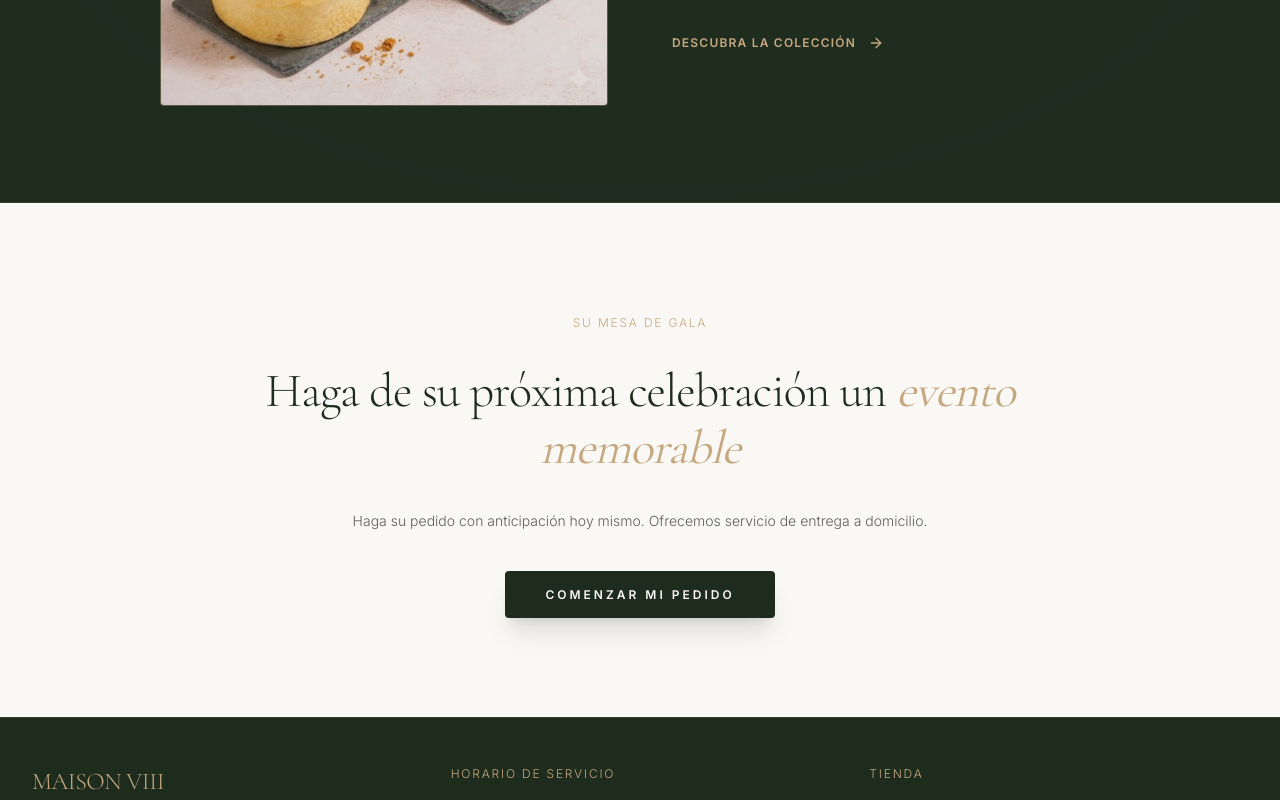
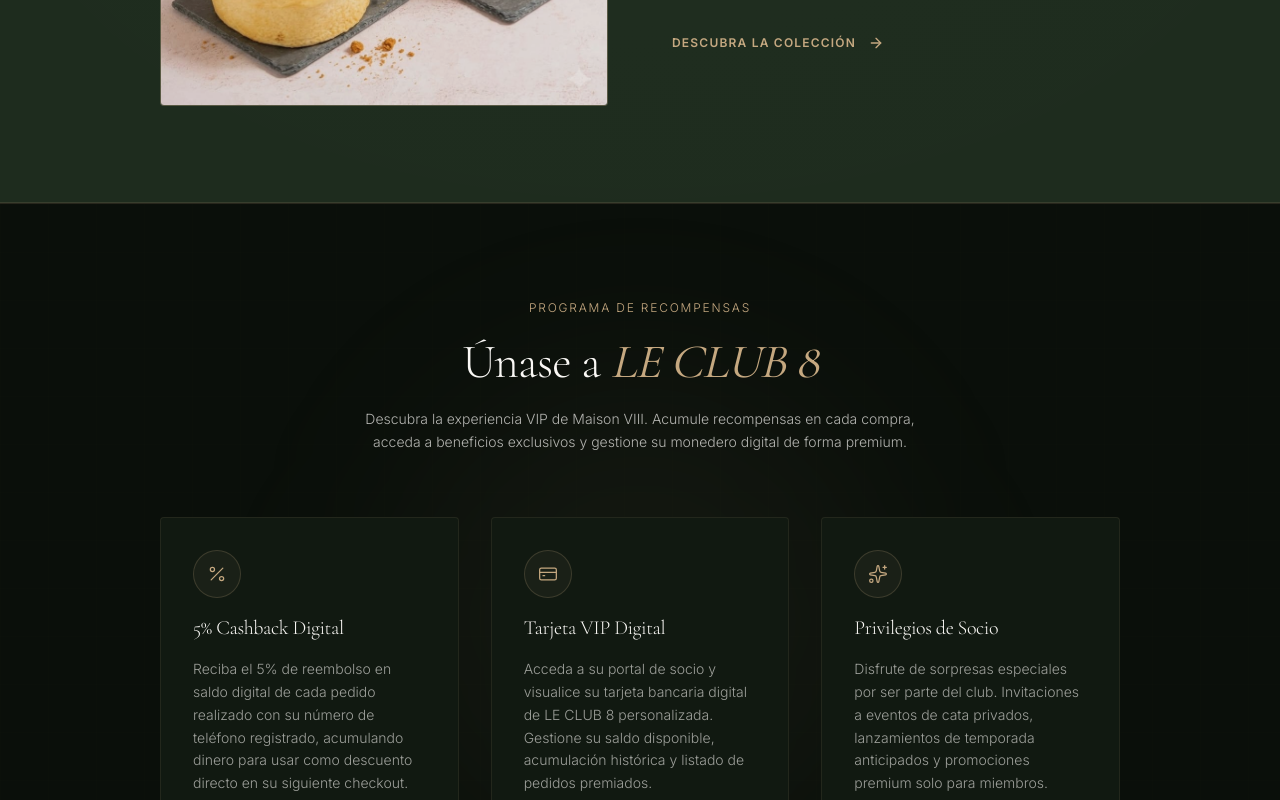
Before and after one commit to mariobernard29/maisonocho, a Next.js app: page / in a window 1280 px wide. Shown: the part 2000-2800 px from the top of the page. Built offline with nearby package versions, Linux system fonts and the light colour scheme; no server answers; the database is empty.

Commit message:
feat: capitalize LE CLUB 8, change reward rate to 5%, and add homepage promotion section

```diff
--- a/src/app/admin/layout.tsx
+++ b/src/app/admin/layout.tsx
@@ -118,7 +118,7 @@
     { name: "Pedidos", path: "/admin/pedidos", icon: ShoppingBag },
     { name: "Productos", path: "/admin/productos", icon: FolderHeart },
     { name: "Clientes", path: "/admin/clientes", icon: Users },
-    { name: "Le Club 8", path: "/admin/club", icon: Award },
+    { name: "LE CLUB 8", path: "/admin/club", icon: Award },
     { name: "Configuraciones", path: "/admin/configuracion", icon: Settings },
   ];
 
@@ -336,7 +336,7 @@
               {pathname === "/admin/pedidos" && "Panel de Pedidos"}
               {pathname === "/admin/productos" && "Administración de Catálogo"}
               {pathname === "/admin/clientes" && "Directorio de Clientes"}
-              {pathname === "/admin/club" && "Le Club 8: Programa de Fidelización"}
+              {pathname === "/admin/club" && "LE CLUB 8: Programa de Fidelización"}
               {pathname === "/admin/configuracion" &&
                 "Configuraciones Avanzadas"}
             </h2>
--- a/src/app/checkout/page.tsx
+++ b/src/app/checkout/page.tsx
@@ -307,11 +307,11 @@
     try {
       const subtotal = cart.getSubtotal();
 
-      // Calculate Le Club 8 Loyalty discount and earnings
+      // Calculate LE CLUB 8 Loyalty discount and earnings
       const availableBalance = loyaltyProfile ? Number(loyaltyProfile.loyalty_balance || 0) : 0;
       const discountAmount = useLoyalty ? Math.min(availableBalance, subtotal + shippingFee) : 0;
       const finalTotal = Math.max(0, subtotal + shippingFee - discountAmount);
-      const earnedRewards = Number((subtotal * 0.01).toFixed(2));
+      const earnedRewards = Number((subtotal * 0.05).toFixed(2));
 
       const orderObj = {
         id: generateUUID(),
@@ -374,7 +374,7 @@
   const availableBalance = loyaltyProfile ? Number(loyaltyProfile.loyalty_balance || 0) : 0;
   const discountAmount = useLoyalty ? Math.min(availableBalance, subtotal + shippingFee) : 0;
   const total = Math.max(0, subtotal + shippingFee - discountAmount);
-  const earnedRewards = subtotal * 0.01;
+  const earnedRewards = subtotal * 0.05;
 
   return (
     <div className="flex flex-col min-h-screen bg-crema">
@@ -651,18 +651,18 @@
                       </label>
                     </div>
 
-                    {/* Le Club 8 Loyalty Balance Section */}
+                    {/* LE CLUB 8 Loyalty Balance Section */}
                     {loyaltyProfile && (
                       <div className="bg-[#0A0F0A] border border-gold/25 p-5 rounded-lg text-xs space-y-3 mt-4 text-[#FAF8F5] shadow-lg">
                         <div className="flex justify-between items-center">
                           <div className="flex items-center gap-2">
                             <span className="w-2 h-2 rounded-full bg-gold animate-pulse" />
-                            <span className="font-semibold tracking-wider uppercase text-gold">Le Club 8</span>
+                            <span className="font-semibold tracking-wider uppercase text-gold">LE CLUB 8</span>
                           </div>
                           <span className="font-mono text-gold font-bold">Saldo disponible: ${(loyaltyProfile.loyalty_balance || 0).toFixed(2)} MXN</span>
                         </div>
                         <p className="text-[11px] text-crema/70 leading-relaxed font-light">
-                          Como miembro de Le Club 8, puedes aplicar tu saldo disponible como descuento inmediato para este pedido.
+                          Como miembro de LE CLUB 8, puedes aplicar tu saldo disponible como descuento inmediato para este pedido.
                         </p>
 
                         {Number(loyaltyProfile.loyalty_balance || 0) > 0 ? (
@@ -674,17 +674,17 @@
                               className="w-4 h-4 accent-gold cursor-pointer"
                             />
                             <span className="text-crema text-[11px] font-medium">
-                              Aplicar descuento de Le Club 8 para este pedido (ahorras <span className="font-bold text-gold">${Math.min(Number(loyaltyProfile.loyalty_balance || 0), subtotal + shippingFee).toFixed(2)}</span>)
+                              Aplicar descuento de LE CLUB 8 para este pedido (ahorras <span className="font-bold text-gold">${Math.min(Number(loyaltyProfile.loyalty_balance || 0), subtotal + shippingFee).toFixed(2)}</span>)
                             </span>
                           </label>
                         ) : (
                           <div className="bg-[#121A12]/30 border border-gold/5 p-3 rounded text-[10px] text-crema/40 italic">
-                            No tienes saldo disponible en este momento. ¡Sigue comprando para acumular el 1%!
+                            No tienes saldo disponible en este momento. ¡Sigue comprando para acumular el 5%!
                           </div>
                         )}
 
                         <div className="text-[10px] text-gold/85 italic">
-                          ✨ Ganarás <span className="font-bold font-mono">${(subtotal * 0.01).toFixed(2)}</span> de recompensa (1%) en este pedido.
+                          ✨ Ganarás <span className="font-bold font-mono">${(subtotal * 0.05).toFixed(2)}</span> de recompensa (5%) en este pedido.
                         </div>
                       </div>
                     )}
@@ -843,7 +843,7 @@
                   </div>
                   {useLoyalty && discountAmount > 0 && (
                     <div className="flex justify-between items-center text-xs text-green-700 font-medium">
-                      <span>Descuento Le Club 8</span>
+                      <span>Descuento LE CLUB 8</span>
                       <span>-${discountAmount.toFixed(2)}</span>
                     </div>
                   )}
@@ -853,7 +853,7 @@
                   </div>
                   {loyaltyProfile && (
                     <div className="text-[10px] text-gold/80 text-right italic pt-1 border-t border-dashed border-olive/10">
-                      Acumularás +${earnedRewards.toFixed(2)} MXN en Le Club 8
+                      Acumularás +${earnedRewards.toFixed(2)} MXN en LE CLUB 8
                     </div>
                   )}
                 </div>
--- a/src/app/page.tsx
+++ b/src/app/page.tsx
@@ -3,7 +3,7 @@
 import React, { useState, useEffect } from "react";
 import Link from "next/link";
 import { motion } from "framer-motion";
-import { ArrowRight, Star, Heart, Award, ShieldCheck } from "lucide-react";
+import { ArrowRight, Star, Heart, Award, ShieldCheck, Sparkles, CreditCard, Percent } from "lucide-react";
 import Header from "../components/client/Header";
 import Footer from "../components/client/Footer";
 import { db } from "../lib/supabase";
@@ -305,6 +305,82 @@
         </div>
       </section>
 
+      {/* LE CLUB 8 Promotional Section */}
+      <section
+        id="le-club-8-promo"
+        className="py-24 bg-[#0A0F0A] text-crema relative overflow-hidden border-t border-b border-gold/15"
+      >
+        {/* Subtle decorative elements matching brand style */}
+        <div className="absolute inset-0 opacity-5 pointer-events-none">
+          <div className="absolute inset-0 bg-[linear-gradient(to_right,rgba(197,168,128,0.15)_1px,transparent_1px),linear-gradient(to_bottom,rgba(197,168,128,0.15)_1px,transparent_1px)] bg-[size:3rem_3rem]"></div>
+        </div>
+        <div className="absolute top-1/2 left-1/2 -translate-x-1/2 -translate-y-1/2 w-[500px] h-[500px] bg-gold/5 rounded-full blur-[100px] pointer-events-none" />
+
+        <div className="mx-auto max-w-5xl px-4 sm:px-6 lg:px-8 relative z-10">
+          <div className="text-center space-y-4 mb-16">
+            <span className="editorial-subtitle text-xs text-gold tracking-[0.25em] font-medium block">
+              Programa de Recompensas
+            </span>
+            <h2 className="editorial-title text-4xl sm:text-5xl font-extralight leading-tight">
+              Únase a <span className="italic text-gold font-normal">LE CLUB 8</span>
+            </h2>
+            <p className="text-sm font-light text-crema/70 max-w-xl mx-auto leading-relaxed">
+              Descubra la experiencia VIP de Maison VIII. Acumule recompensas en cada compra, acceda a beneficios exclusivos y gestione su monedero digital de forma premium.
+            </p>
+          </div>
+
+          <div className="grid grid-cols-1 md:grid-cols-3 gap-8 mb-12">
+            {/* Benefit 1 */}
+            <div className="bg-[#111911] border border-gold/10 hover:border-gold/30 rounded p-8 space-y-4 transition-all duration-300 group hover:-translate-y-1">
+              <div className="w-12 h-12 rounded-full bg-gold/5 border border-gold/20 flex items-center justify-center text-gold group-hover:bg-gold/10 transition-colors duration-300">
+                <Percent className="w-5 h-5 stroke-[1.5]" />
+              </div>
+              <h3 className="editorial-title text-xl text-crema font-medium">
+                5% Cashback Digital
+              </h3>
+              <p className="text-sm font-light text-crema/60 leading-relaxed">
+                Reciba el 5% de reembolso en saldo digital de cada pedido realizado con su número de teléfono registrado, acumulando dinero para usar como descuento directo en su siguiente checkout.
+              </p>
+            </div>
+
+            {/* Benefit 2 */}
+            <div className="bg-[#111911] border border-gold/10 hover:border-gold/30 rounded p-8 space-y-4 transition-all duration-300 group hover:-translate-y-1">
+              <div className="w-12 h-12 rounded-full bg-gold/5 border border-gold/20 flex items-center justify-center text-gold group-hover:bg-gold/10 transition-colors duration-300">
+                <CreditCard className="w-5 h-5 stroke-[1.5]" />
+              </div>
+              <h3 className="editorial-title text-xl text-crema font-medium">
+                Tarjeta VIP Digital
+              </h3>
+              <p className="text-sm font-light text-crema/60 leading-relaxed">
+                Acceda a su portal de socio y visualice su tarjeta bancaria digital de LE CLUB 8 personalizada. Gestione su saldo disponible, acumulación histórica y listado de pedidos premiados.
+              </p>
+            </div>
+
+            {/* Benefit 3 */}
+            <div className="bg-[#111911] border border-gold/10 hover:border-gold/30 rounded p-8 space-y-4 transition-all duration-300 group hover:-translate-y-1">
+              <div className="w-12 h-12 rounded-full bg-gold/5 border border-gold/20 flex items-center justify-center text-gold group-hover:bg-gold/10 transition-colors duration-300">
+                <Sparkles className="w-5 h-5 stroke-[1.5]" />
+              </div>
+              <h3 className="editorial-title text-xl text-crema font-medium">
+                Privilegios de Socio
+              </h3>
+              <p className="text-sm font-light text-crema/60 leading-relaxed">
+                Disfrute de sorpresas especiales por ser parte del club. Invitaciones a eventos de cata privados, lanzamientos de temporada anticipados y promociones premium solo para miembros.
+              </p>
+            </div>
+          </div>
+
+          <div className="text-center pt-4">
+            <Link
+              href="/club"
+              className="inline-flex bg-gold text-olive hover:bg-gold-bright hover:scale-105 active:scale-95 transition-all duration-300 text-xs tracking-[0.2em] font-semibold py-4 px-10 rounded uppercase"
+            >
+              Unirse a LE CLUB 8
+            </Link>
+          </div>
+        </div>
+      </section>
+
       {/* Luxury Call-to-Action */}
       <section className="py-28 px-4 sm:px-6 lg:px-8 bg-crema text-center relative">
         <div className="mx-auto max-w-3xl space-y-8">
--- a/src/components/client/Header.tsx
+++ b/src/components/client/Header.tsx
@@ -43,25 +43,25 @@
                 href="/"
                 className="text-sm font-medium tracking-wide text-charcoal hover:text-gold transition-colors duration-300"
               >
-                Inicio
+                INICIO
               </Link>
               <Link
                 href="/menu"
                 className="text-sm font-medium tracking-wide text-charcoal hover:text-gold transition-colors duration-300"
               >
-                Menú
+                MENÚ
               </Link>
               <Link
                 href="/club"
                 className="text-sm font-medium tracking-wide text-charcoal hover:text-gold transition-colors duration-300"
               >
-                Le Club 8
+                LE CLUB 8
               </Link>
               <button
                 onClick={() => setIsContactOpen(true)}
                 className="text-sm font-medium tracking-wide text-charcoal hover:text-gold transition-colors duration-300 focus:outline-none"
               >
-                Contacto
+                CONTACTO
               </button>
             </nav>
 
@@ -105,21 +105,21 @@
               onClick={() => setIsOpen(false)}
               className="block text-base font-medium text-charcoal hover:text-gold py-2"
             >
-              Inicio
+              INICIO
             </Link>
             <Link
               href="/menu"
               onClick={() => setIsOpen(false)}
               className="block text-base font-medium text-charcoal hover:text-gold py-2"
             >
-              Menú
+              MENÚ
             </Link>
             <Link
               href="/club"
               onClick={() => setIsOpen(false)}
               className="block text-base font-medium text-charcoal hover:text-gold py-2"
             >
-              Le Club 8
+              LE CLUB 8
             </Link>
             <button
               onClick={() => {
@@ -128,7 +128,7 @@
               }}
               className="block w-full text-left text-base font-medium text-charcoal hover:text-gold py-2 focus:outline-none"
             >
-              Contacto
+              CONTACTO
             </button>
           </div>
         )}
--- a/src/lib/db-mock.ts
+++ b/src/lib/db-mock.ts
@@ -514,7 +514,7 @@
     this.set('notifications', list);
   }
 
-  // Le Club 8 Loyalty Auth Mock Services
+  // LE CLUB 8 Loyalty Auth Mock Services
   signUpLoyalty(email: string, phone: string, name: string, password: string): Customer {
     const customers = this.getCustomers();
     const existingEmail = customers.find(c => c.email?.toLowerCase() === email.toLowerCase());
@@ -522,7 +522,7 @@
 
     let clientCust = customers.find(c => c.phone === phone);
     if (clientCust) {
-      // update existing phone profile to join Le Club 8
+      // update existing phone profile to join LE CLUB 8
       clientCust.email = email;
       clientCust.name = name;
       clientCust.loyalty_balance = clientCust.loyalty_balance || 0;
@@ -539,7 +539,7 @@
         orders_count: 0,
         loyalty_balance: 0,
         loyalty_accumulated: 0,
-        tags: ['Club 8'],
+        tags: ['LE CLUB 8'],
         created_at: new Date().toISOString()
       });
     }
--- a/src/lib/supabase.ts
+++ b/src/lib/supabase.ts
@@ -582,7 +582,7 @@
             loyalty_accumulated: 0.00,
             total_spent: 0.00,
             orders_count: 0,
-            tags: ['Club 8']
+            tags: ['LE CLUB 8']
           })
           .select()
           .single();
```
Also changed, not shown: src/app/admin/club/page.tsx (+5 -5 lines), src/app/club/page.tsx (+4 -4 lines).
